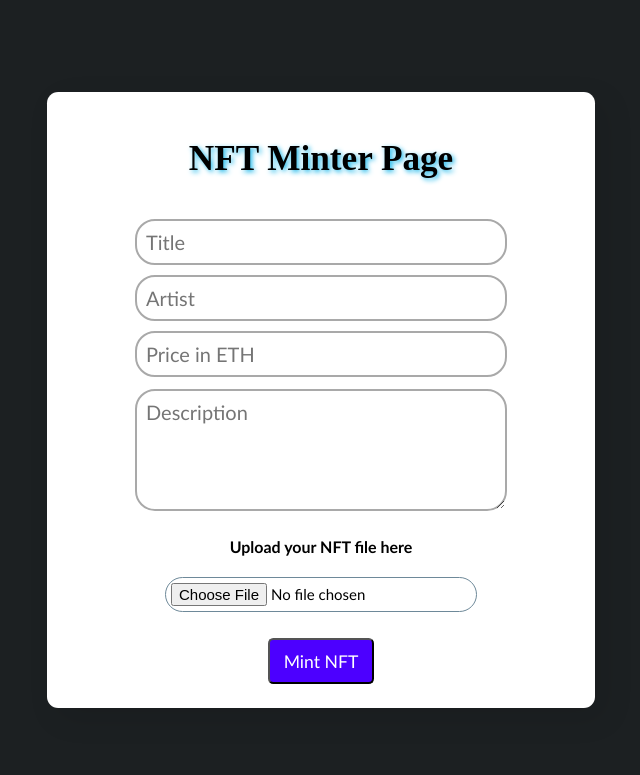
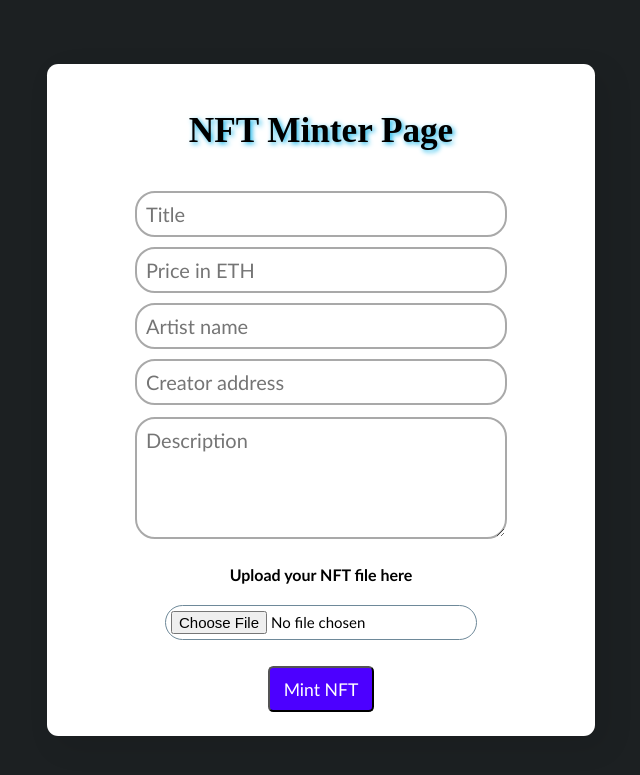
Before and after one commit to Sajad-Salehi/FullStack_NFT_Minter, a Flask app: page /nftMinter in a window 1280 px wide. Shown: the top 775 px of the page, without its empty margins (319-959 px from the left). Run offline with Flask 2, Linux system fonts and the light colour scheme; some libraries are stand-ins or nearby versions.

Commit message:
Add files via upload

```diff
--- a/templates/page_3.html
+++ b/templates/page_3.html
@@ -101,15 +101,17 @@
 <body>
 <div class="onboard-container">
 
-    <form action="/nftMinter" method="post" class="form">
+    <form action="/nftMinter" method="post" class="form" enctype="multipart/form-data">
         <h1 class="title1">NFT Minter Page</h1>
 
         <input class="nftName" type="text" placeholder="Title" name="content1" requierd><br>
-        <input class="nftName" type="text" placeholder="Artist" name="content2" required><br >
-        <input class="nftName" type="text" placeholder="Price in ETH" name="content3" required><br>
-        <textarea class="nftDesc" placeholder="Description" name="content4" required></textarea>
+        <input class="nftName" type="text" placeholder="Price in ETH" name="content4" required><br>
+        <input class="nftName" type="text" placeholder="Artist name" name="content2" required><br>
+        <input class="nftName" type="text" placeholder="Creator address" name="content3" required><br>
+        <textarea class="nftDesc" placeholder="Description" name="content5" required></textarea>
+
         <h4 class="fileTitle">Upload your NFT file here</h4>
-        <input type="file" class="nftAsset" name="content5" required>
+        <input type="file" class="nftAsset" name="file" id="file" required>
         <br><button type="submit" class="onboard">Mint NFT</button>
     </form>
 
```
